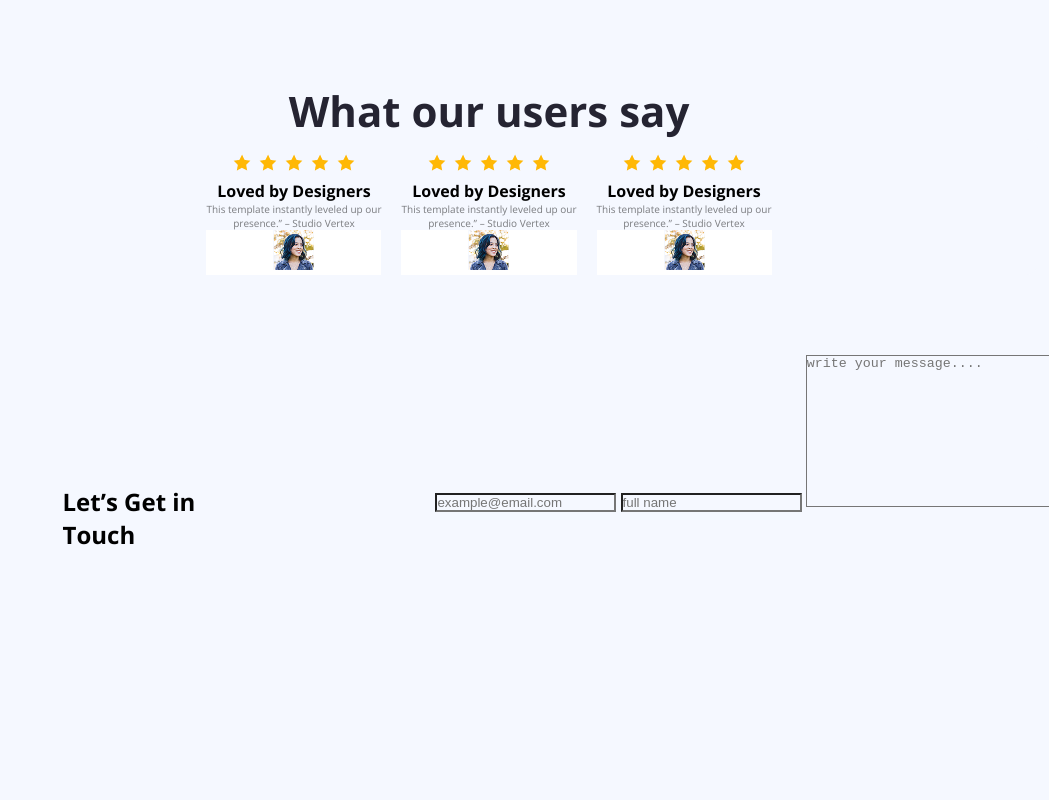
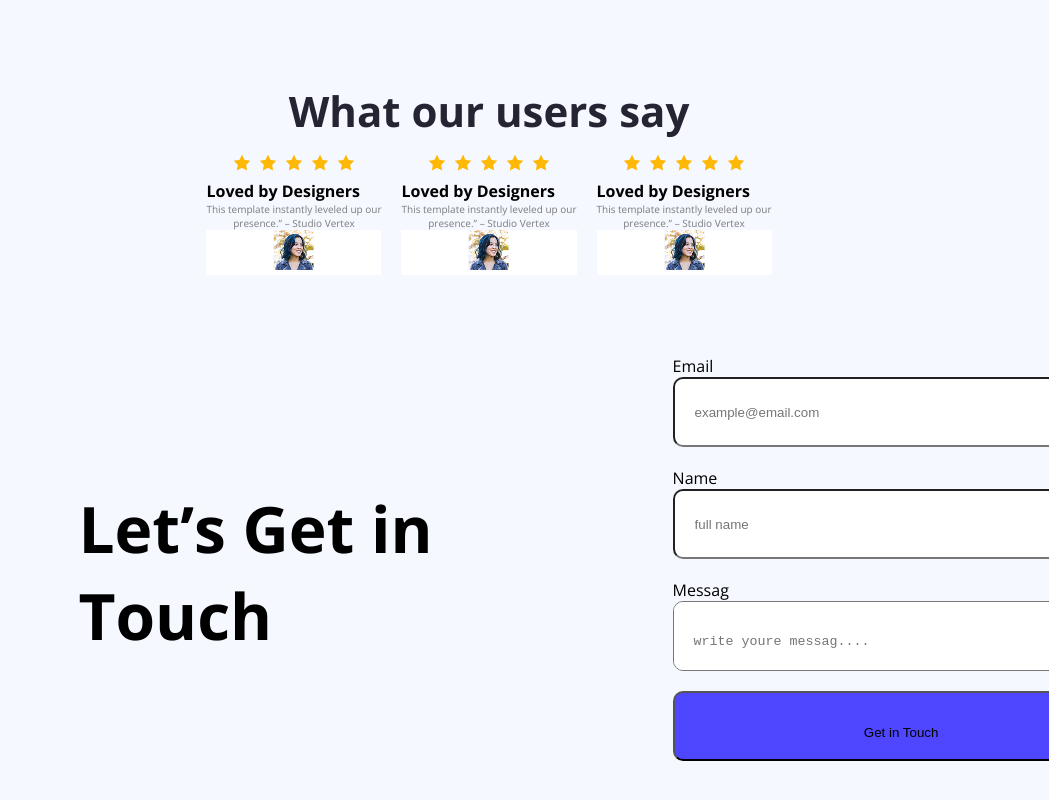
Before and after one commit to Muyedrahman/my-simple-project, a plain HTML site: page index.html in a window 1280 px wide. Shown: the part 1767-2567 px from the top of the page, without its empty margins (231-1280 px from the left). Before the commit the page ends 2488 px from the top, so only its background shows below. Drawn offline with nearby package versions, Linux system fonts and the light colour scheme.

Commit message:
Create clean and styled contact form layout

```diff
--- a/index.html
+++ b/index.html
@@ -114,10 +114,13 @@
         </div>
       <div class="section-colum">
        <form action="">
-         <input type="email" name="" id="" placeholder="example@email.com">
-         <input type="text" name="" id="" placeholder="full name">
-         <textarea name="" id="" cols="30" rows="10" placeholder="write your message...."></textarea>
-         <input type="submit" value="Get in Touch">
+        <label for="Email">Email</label>
+         <input type="email" name="" id="Email" placeholder="example@email.com">
+         <label for="Name">Name</label>
+         <input type="text" name="" id="Name" placeholder="full name">
+         <label for="Messag">Messag</label>
+         <textarea name="" id="Messag" cols="50" rows="100" placeholder="write youre messag...."></textarea>
+         <input class="btn" type="submit" value="Get in Touch">
        </form>
       </div>
 
--- a/styles/styl.css
+++ b/styles/styl.css
@@ -1,7 +1,7 @@
 *{
     margin: 0;
     padding: 0;
-   background-color: #F5F8FF;
+   background-color: #f5f8ff;
     box-sizing: border-box;
 
 }
@@ -185,7 +185,7 @@ nav ul li{
     gap: 50px;
 
 }
-. card-title{
+.card-title{
     display: flex;
 }
 .card{
@@ -208,6 +208,27 @@ nav ul li{
 }
 
 .section-colum-title{
+     color: rgba(0, 0, 0, 1);
+    font-weight: bold;
+    font-size: 64px;
 
     padding: 130px 230px;
 }
+section input[type="text"], section input[type="email"], section textarea{
+    height: 70px;
+    border-radius: 10px;
+    background-color: #FFFFFF;
+    display: block;
+    width: 100%;
+    padding:  32px 20px ;
+    margin-bottom: 20px;
+}
+.btn{
+     height: 70px;
+     background-color: #4E47FF;
+    border-radius: 10px;
+   display: block;
+   width: 100%;
+   padding:  32px 20px ;
+
+}
```
